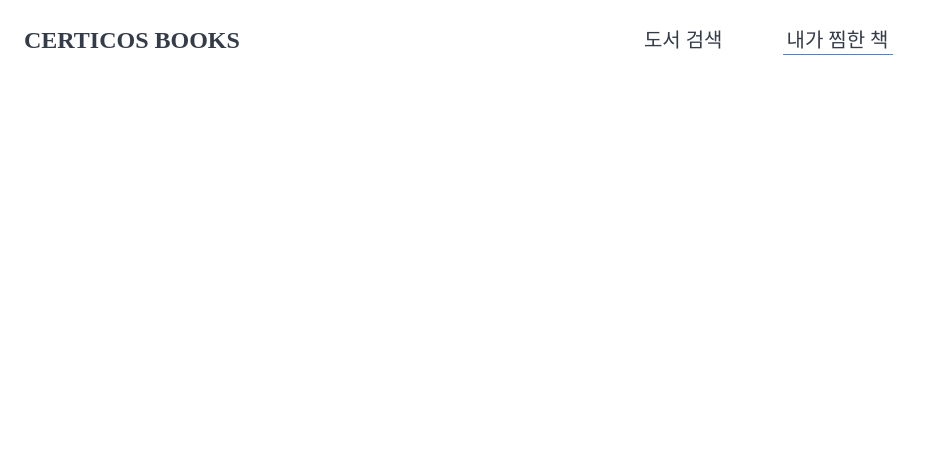
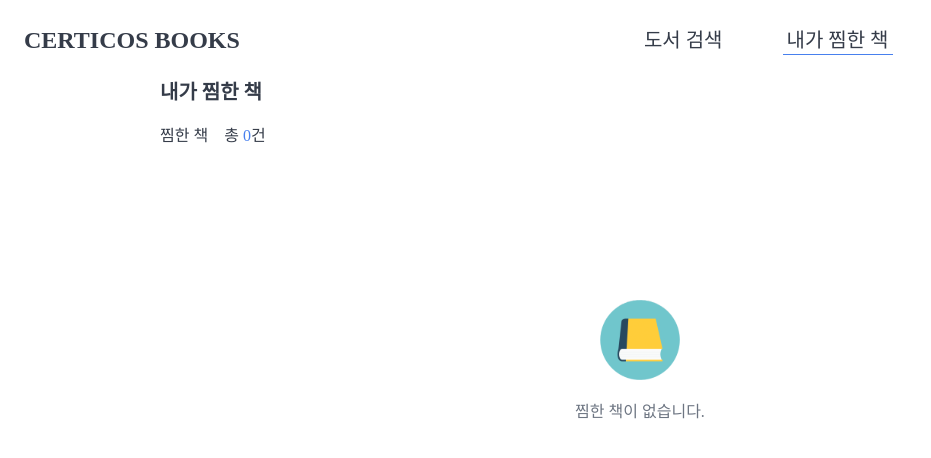
Before and after one commit to jihyunan-dev/CDRI-assignments, a React (Vite) app: page /likes in a window 1280 px wide. Shown: the top 458 px of the page, without its empty margins (0-931 px from the left). Built offline with nearby package versions, Linux system fonts and the light colour scheme.

Commit message:
feat: LikesPage UI 및 데이터 반영

```diff
--- a/src/pages/LikesPage.tsx
+++ b/src/pages/LikesPage.tsx
@@ -1,3 +1,34 @@
+import { BookListCount } from '@/components/BookListCount';
+import { EmptyState } from '@/components/EmptyState';
+import { Page } from '@/components/Page';
+import { Stack } from '@/components/Stack';
+import { Typography } from '@/components/Typography';
+import { BookListItem } from '@/components/bookListItem';
+import { useLikeStore } from '@/store/useLikeStore';
+
 export function LikesPage() {
-  return <>LIKES</>;
+  const { likes } = useLikeStore();
+  const totalLikes = likes.length;
+
+  return (
+    <Page>
+      <Stack as="section" dir="column" gap={24} width="100%">
+        <Typography.Title type="title2">내가 찜한 책</Typography.Title>
+        <Stack dir="column" gap={36} width="100%">
+          <BookListCount title="찜한 책" count={totalLikes} unitText="건" />
+          {totalLikes === 0 ? (
+            <Stack justify="center" align="center" width="100%">
+              <EmptyState message="찜한 책이 없습니다." />
+            </Stack>
+          ) : (
+            <Stack dir="column">
+              {likes.map((book) => (
+                <BookListItem key={`like-${book.isbn}`} book={book} />
+              ))}
+            </Stack>
+          )}
+        </Stack>
+      </Stack>
+    </Page>
+  );
 }
```
